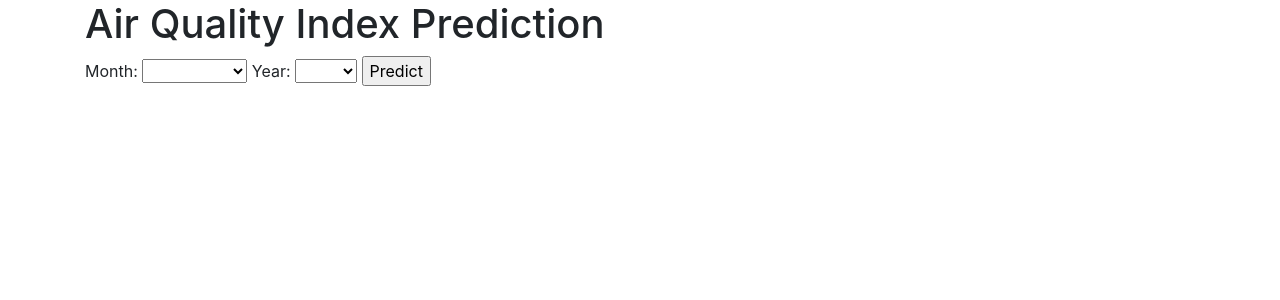
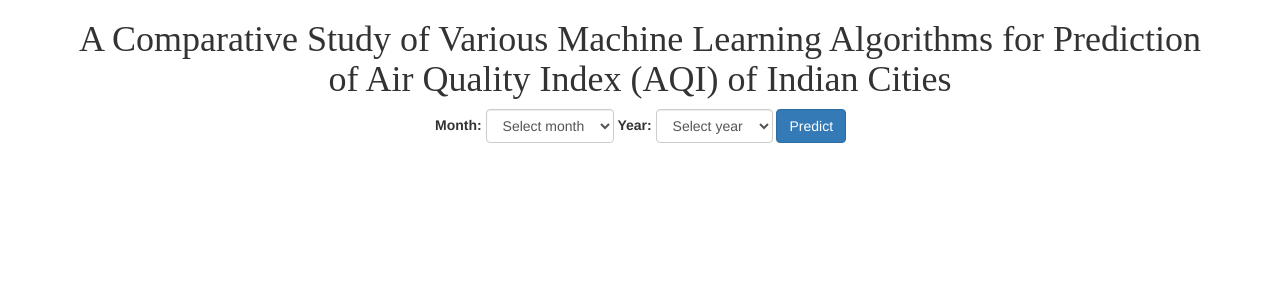
Before and after one commit to ErAyushi/aqi_visualize, a Flask app: page / in a window 1280 px wide. Shown: the top 300 px of the page. Run offline with Flask 3, Linux system fonts and the light colour scheme; some libraries are stand-ins or nearby versions.

Commit message:
Update home.html

```diff
--- a/templates/home.html
+++ b/templates/home.html
@@ -1,23 +1,20 @@
 <!DOCTYPE html>
 <html>
+
 <head>
+    <meta charset="UTF-8">
     <title>Air Quality Index Prediction</title>
-    <meta charset="utf-8">
-    <meta name="viewport" content="width=device-width, initial-scale=1">
-    <link rel="stylesheet" href="https://maxcdn.bootstrapcdn.com/bootstrap/4.5.2/css/bootstrap.min.css">
-    <script src="https://ajax.googleapis.com/ajax/libs/jquery/3.5.1/jquery.min.js"></script>
-    <script src="https://cdnjs.cloudflare.com/ajax/libs/popper.js/1.16.0/umd/popper.min.js"></script>
-    <script src="https://maxcdn.bootstrapcdn.com/bootstrap/4.5.2/js/bootstrap.min.js"></script>
-    <script src="https://cdn.plot.ly/plotly-latest.min.js"></script>
-    <link rel="stylesheet" type="text/css" href="{{ url_for('static', filename='style.css') }}">
+    <link href="https://maxcdn.bootstrapcdn.com/bootstrap/3.3.7/css/bootstrap.min.css" rel="stylesheet">
+    <link href="{{ url_for('static', filename='style.css') }}" rel="stylesheet" type="text/css">
 </head>
+
 <body>
     <div class="container">
-        <h1>Air Quality Index Prediction</h1>
-        <form action="{{ url_for('predict') }}" method="POST">
-            <label for="month">Month:</label>
-            <select name="month" id="month">
-                <option value=" ">       </option>
+        <h1 class="text-center" style="font-family: Times New Roman;">A Comparative Study of Various Machine Learning Algorithms for Prediction of Air Quality Index (AQI) of Indian Cities</h1>
+        <form action="{{ url_for('predict') }}" method="POST" class="form-inline d-flex justify-content-center">            <div class="form-group text-center">
+                <label style="margin-left: 365px">Month:</label>
+                <select class="form-control" id="month" name="month" required>
+                    <option value="">Select month</option>
                     <option value="1">January</option>
                     <option value="2">February</option>
                     <option value="3">March</option>
@@ -31,9 +28,11 @@
                     <option value="11">November</option>
                     <option value="12">December</option>
                 </select>
-            <label for="year">Year:</label>
-            <select name="year" id="year">
-                <option value=" ">       </option>
+            </div>
+            <div class="form-group text-center">
+                <label >Year:</label>
+                <select class="form-control" id="year" name="year" required>
+                    <option value="">Select year</option>
                     <option value="2015">2015</option>
                     <option value="2016">2016</option>
                     <option value="2017">2017</option>
@@ -45,20 +44,17 @@
                     <option value="2023">2023</option>
 
                 </select>
-            <input type="submit" value="Predict">
+            </div>
+
+
+            <button type="submit" class="btn btn-primary">Predict</button>
         </form>
+        {% if predictions %}
 
-      {% if predictions %}
-        <!--<h1>Air Quality Index Prediction Results</h1>-->
-
-      <!--  <h3>Predictions:</h3>
-        {% for city, data in predictions.items() %}
-            <p><strong>{{ city }}:</strong> {{ data['prediction'] }}</p>
-        {% endfor %}-->
-
-        <h3>Map:</h3>
-        <iframe src="{{ url_for('static', filename='map.html') }}" width="100%" height="500" frameborder="0" allowfullscreen></iframe>
+        <iframe src="{{ url_for('static', filename='map.html') }}" width="1200" height="480" frameborder="0"
+            scrolling="no"></iframe>
         {% endif %}
     </div>
 </body>
+
 </html>
```
Lines whose indentation alone changed are shown as unchanged.
